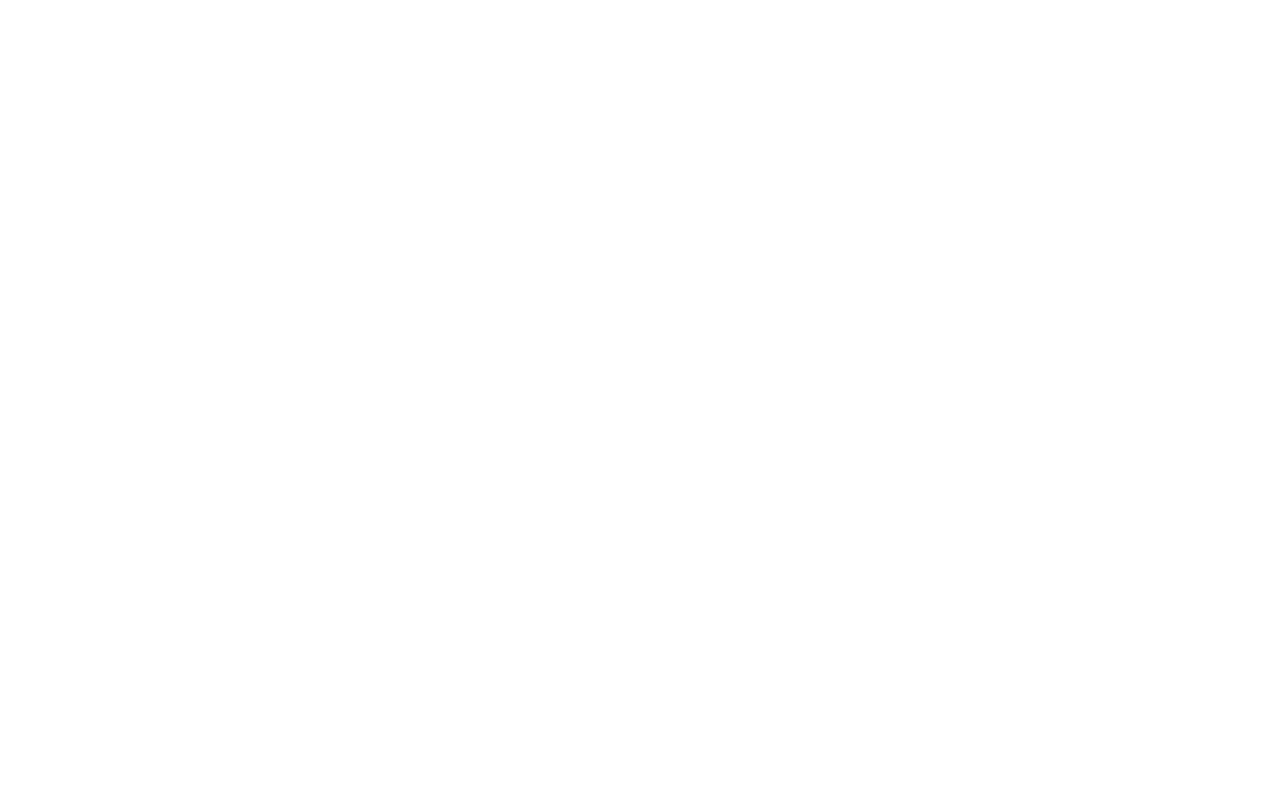
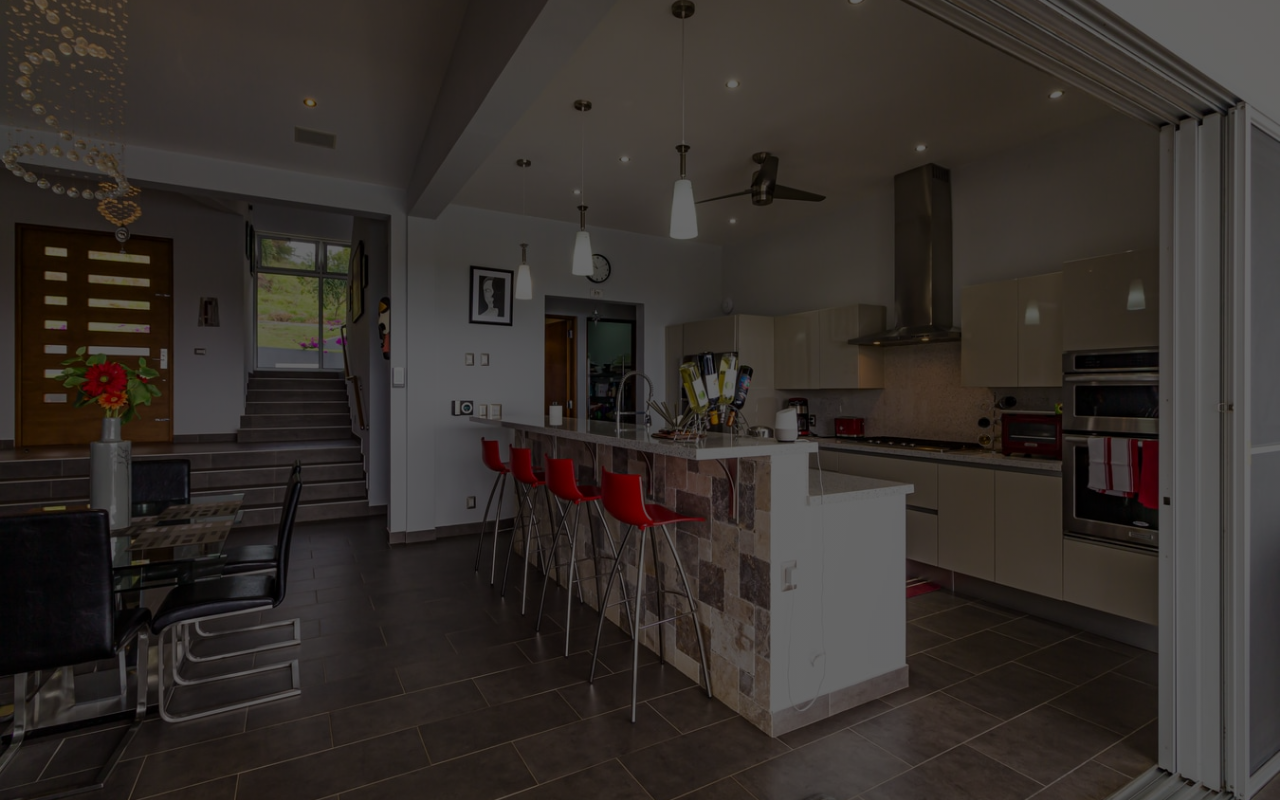
Before and after one commit to amadi5892/HAR, a React (Create React App) app: page / in a window 1280 px wide. Built offline with nearby package versions, Linux system fonts and the light colour scheme; a web font is replaced by a local one.

Commit message:
added background image

```diff
--- a/src/App.js
+++ b/src/App.js
@@ -1,4 +1,3 @@
-import logo from './logo.svg';
 import './App.css';
 
 import Home from './Home/Home';
--- a/src/Home/Home.css
+++ b/src/Home/Home.css
@@ -0,0 +1,11 @@
+.container {
+    grid-template-columns: 197px 570px 60px 570px 197px;
+}
+
+.landing {
+    background-image: linear-gradient(rgba(0, 0, 0, 0.6), rgba(0, 0, 0, 0.6)), url('../images/open_kitchen.jpg');
+    background-size: cover;
+    background-position: center;
+    height: 100vh;
+    background-attachment: fixed;
+}
--- a/src/Home/Home.js
+++ b/src/Home/Home.js
@@ -1,9 +1,10 @@
-import React, { Component } from 'react'
+import React, { Component } from 'react';
+import './Home.css';
 
 class Home extends Component {
     render() {
         return (
-            <div>
+            <div className="container">
                 <div className="landing">
 
                 </div>
```
